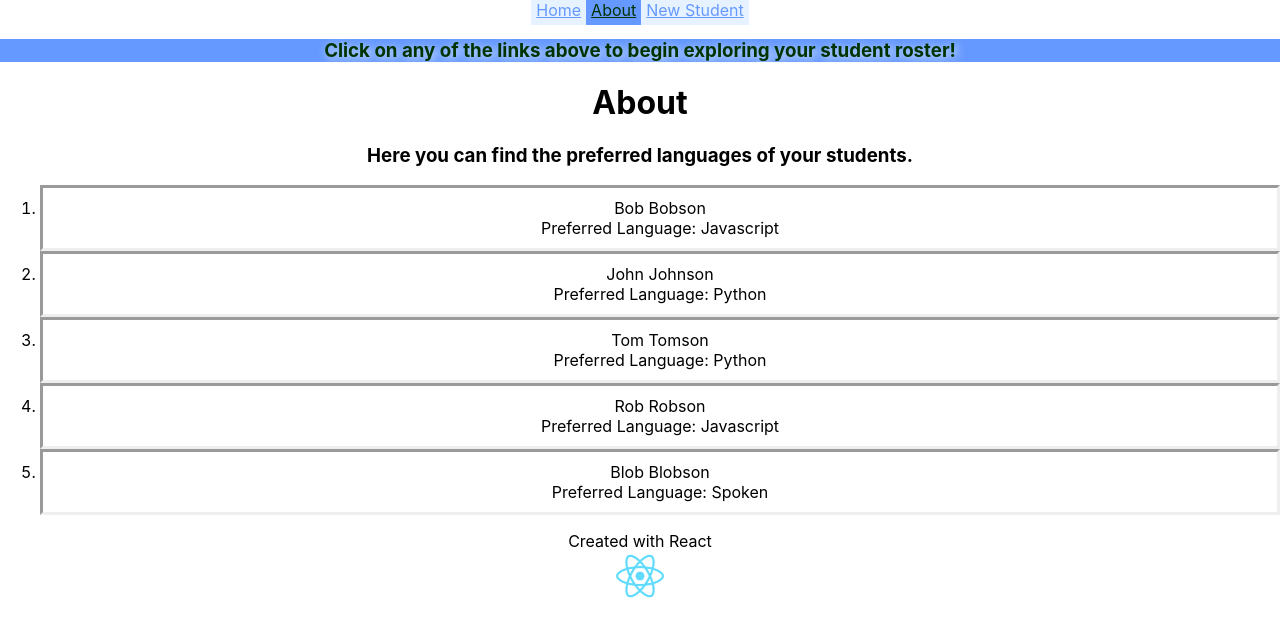
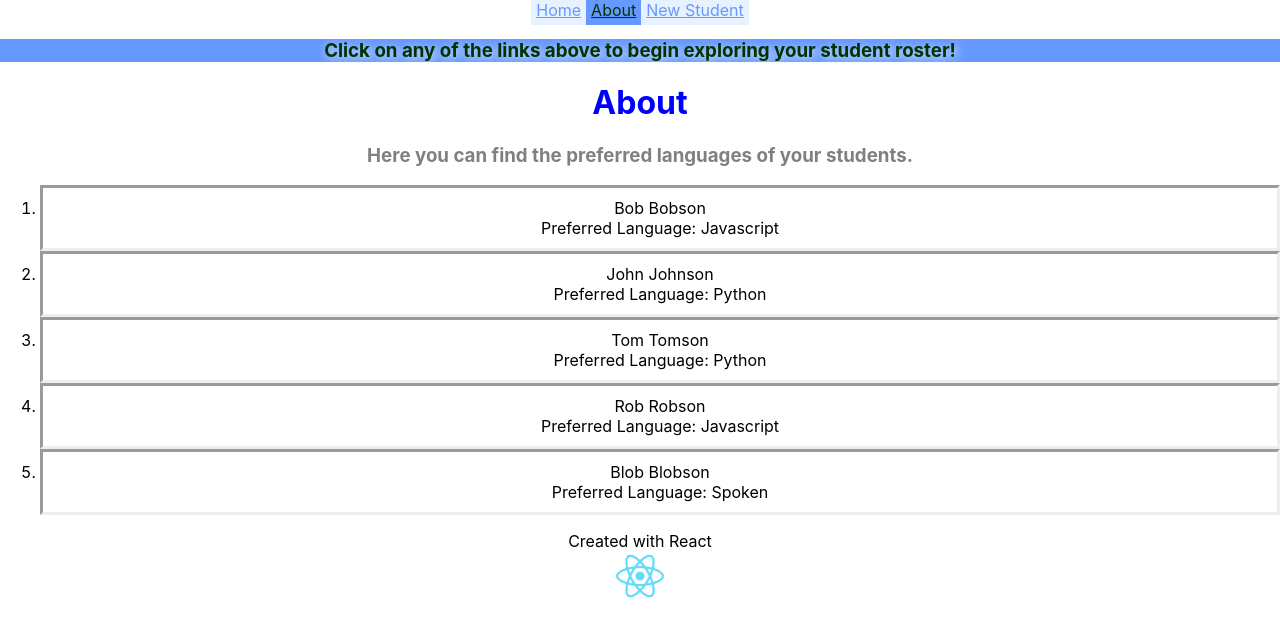
Before and after one commit to clozzi/attendance-app, a React (Create React App) app: page /about in a window 1280 px wide. Shown: the top 636 px of the page. Built offline with nearby package versions, Linux system fonts and the light colour scheme; data requests are answered from the project's data file.

Commit message:
first app header css changes (color test)

```diff
--- a/src/About.js
+++ b/src/About.js
@@ -2,6 +2,7 @@ import { useOutletContext } from "react-router-dom";
 
 function About() {
     const [students, addStudent] = useOutletContext();
+    console.log(addStudent)
 
     const studentList = students.map(student => (
         <li key={student.id}>{student.name}<br />Preferred Language: {student.language}</li>
--- a/src/index.css
+++ b/src/index.css
@@ -17,3 +17,11 @@ li {
   border-style: inset;
   padding: 10px;
 }
+
+h1 {
+  color:blue;
+}
+
+h3 {
+  color:gray
+}
```
Also changed, not shown: src/App.js (+7 -1 lines).
